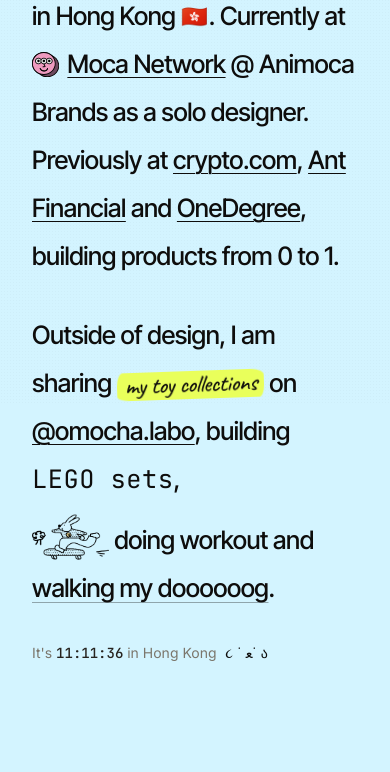
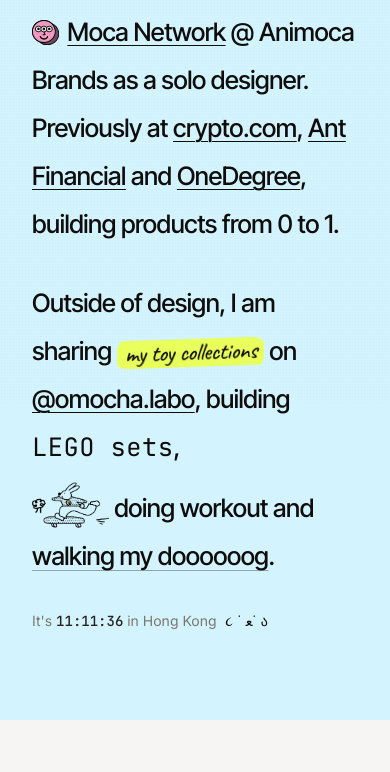
Before and after one commit to wongcheukyiu328-lab/my-portfolio, a plain HTML site: page index.html in a window 390 px wide. Shown: the part 439-1211 px from the top of the page. After the commit the page ends 1159 px from the top, so only its background shows below. Drawn offline with Linux system fonts and the light colour scheme; a web font is replaced by a local one.

Commit message:
Fix mobile hero spacing

```diff
--- a/index.html
+++ b/index.html
@@ -861,7 +861,8 @@
   }
   /* On narrow screens, stack flat — sticky long scroll feels heavy on mobile */
   @media (max-width:720px){
-    .hero.hero-scroll{height:auto;padding:120px 0 60px}
+    .hero{min-height:0;align-items:flex-start;padding:88px 0 40px}
+    .hero.hero-scroll{height:auto;padding:88px 0 40px}
     .hero.hero-scroll .hero-stage{position:static;height:auto;display:block}
     .bio-scroll{font-size:clamp(24px,6.5vw,36px)}
     .bio-scroll .hl{color:var(--ink)} /* no scroll progress on mobile */
```
